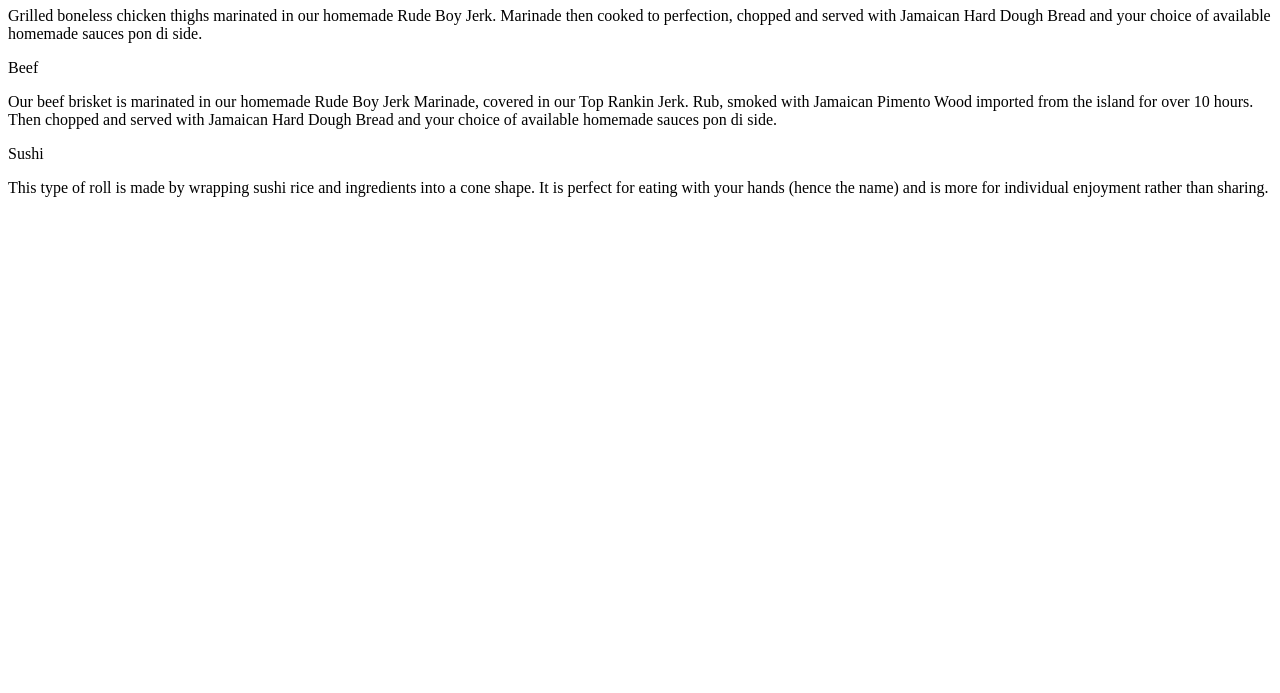
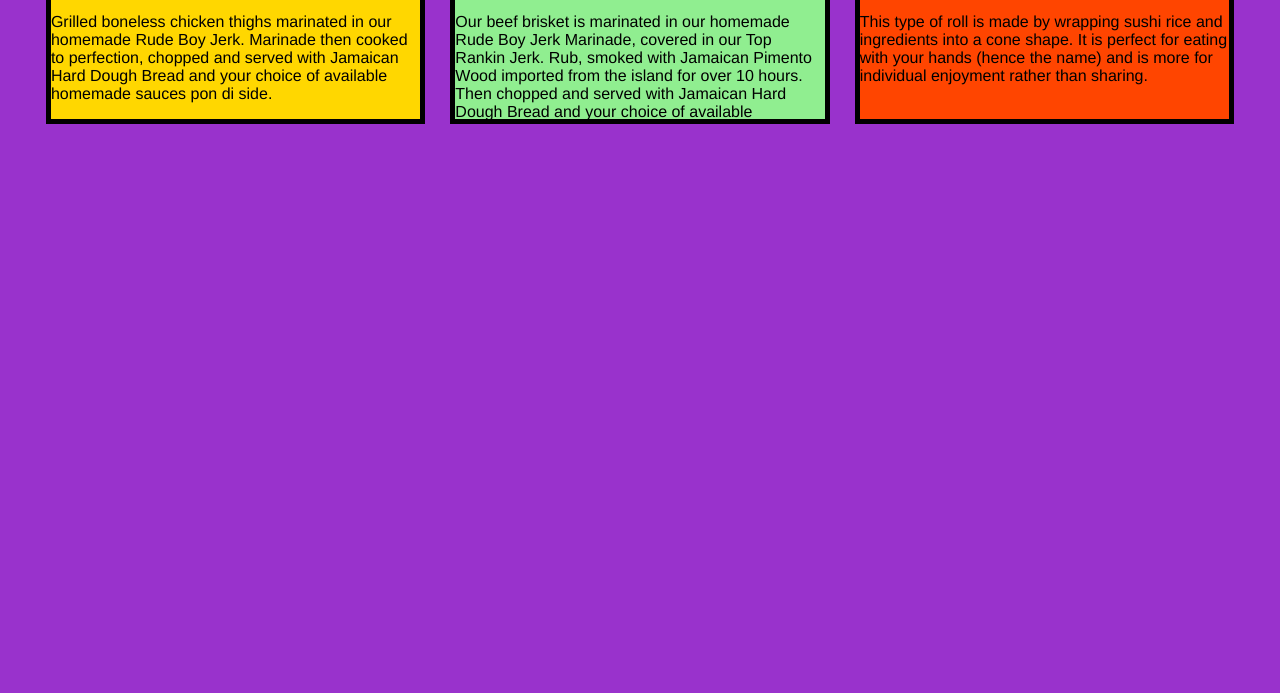
Before and after one commit to Chaunceyy/mod2_solution, a plain HTML site: page index2.html in a window 1280 px wide. Shown: the part 107-800 px from the top of the page. Drawn offline with Linux system fonts and the light colour scheme; files that its build step writes are made by us from their sources.

Commit message:
Update index2.html

```diff
--- a/index2.html
+++ b/index2.html
@@ -4,7 +4,7 @@
 <meta charset="utf-8">
 <meta name="viewport" content="width=device-width, initial-scale=1">
 <title>Our Menu</title>
-<link rel="css" href="index2.css">
+<link rel="stylesheet" href="index2.css">
 <style>
 /********** Base styles **********/
 
```
